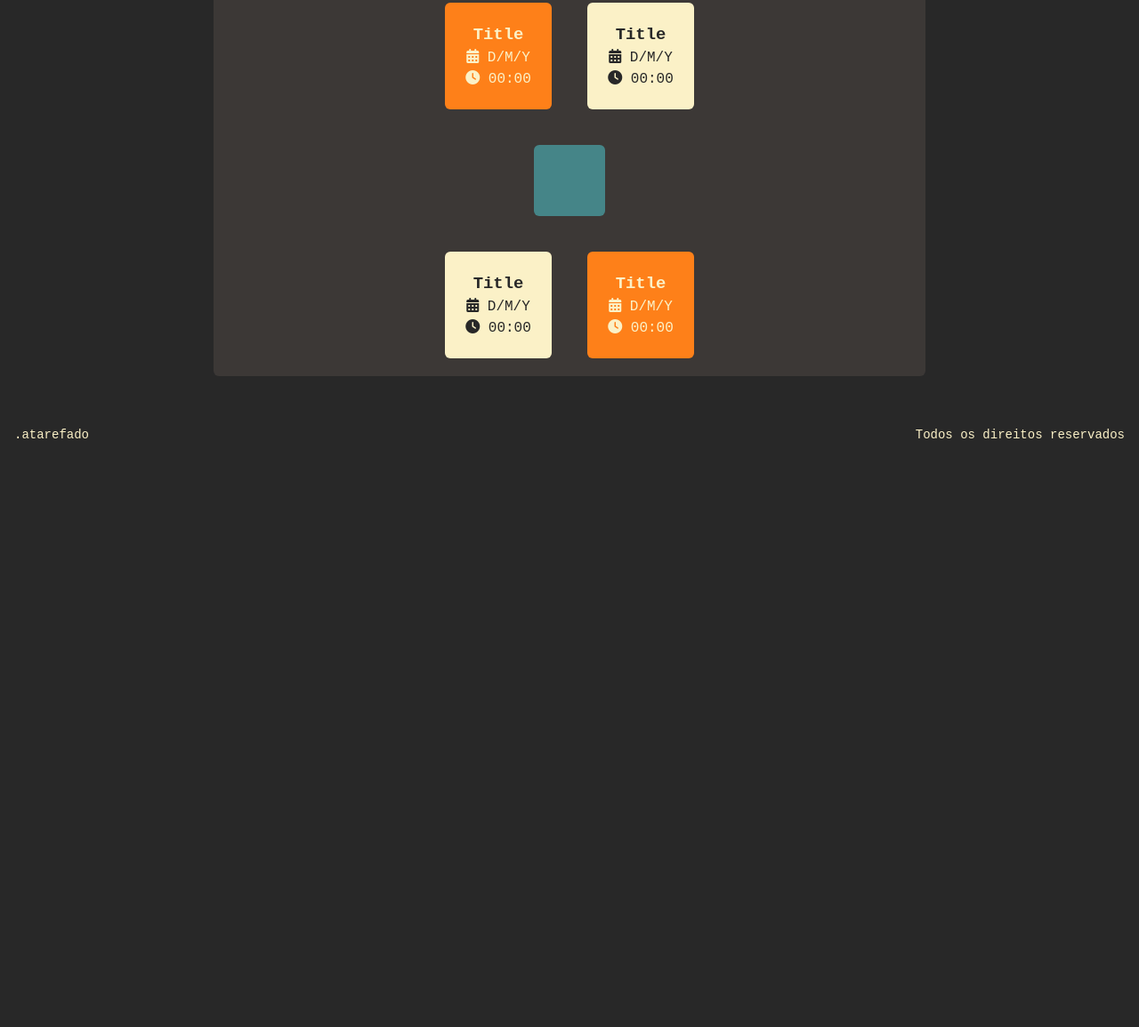
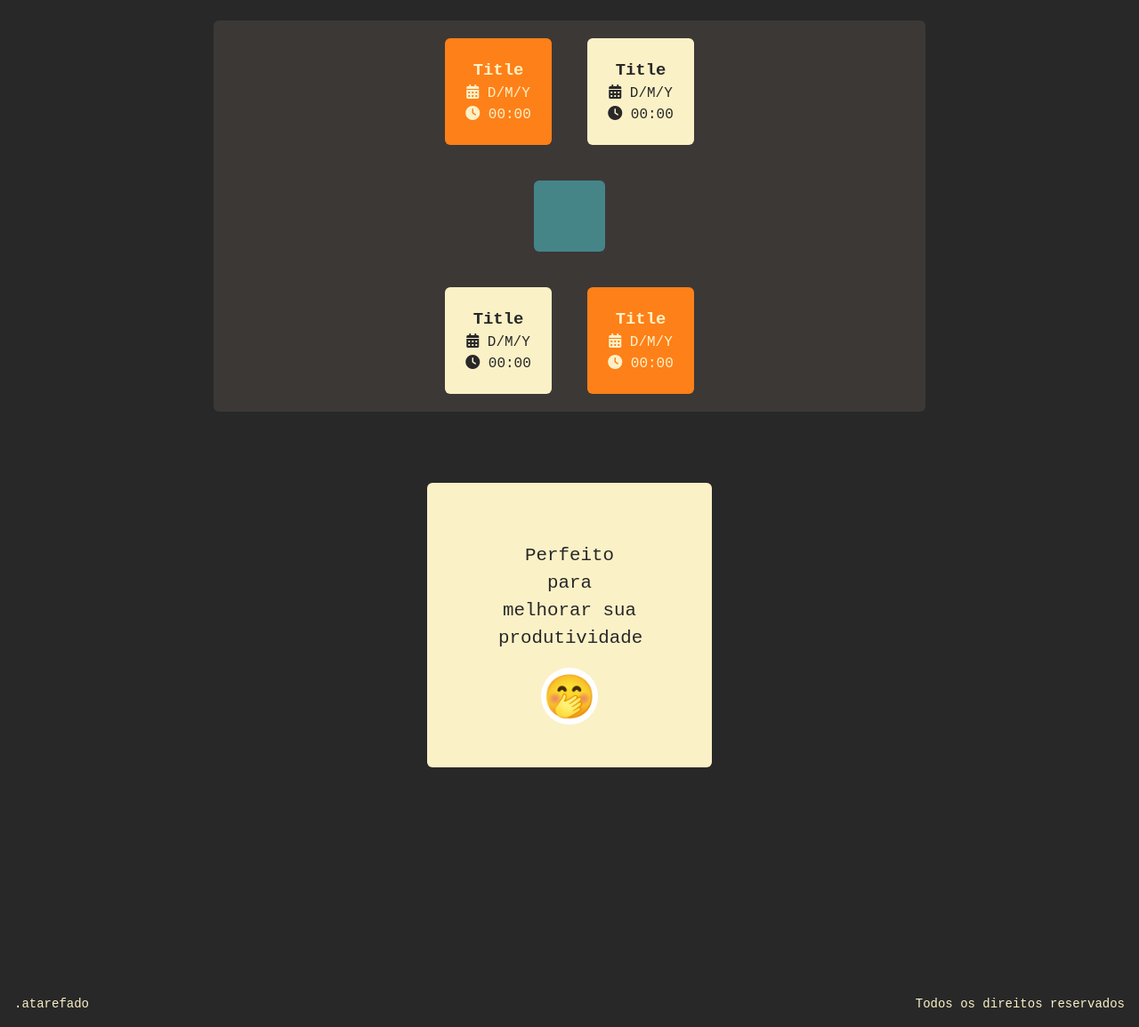
Before and after one commit to ederzin13/lista-de-tarefas, a website: page app/index.html in a window 1280 px wide. Shown: the part 368-1523 px from the top of the page at 89% size. Before the commit the page ends 883 px from the top, so only its background shows below. Drawn offline with Linux system fonts and the light colour scheme; a web font is replaced by a local one.

Commit message:
post-it emoji

```diff
--- a/app/index.html
+++ b/app/index.html
@@ -20,11 +20,11 @@
             >
                 <a href="" class="btn btn-ghost text-h3">.atarefado</a>
                 <i class="fa-solid fa-bars mr-4"></i>
-                <!--
+
                 <nav class="flex gap-2">
                     <a href="" class="btn btn-ghost">Docs</a>
                     <a href="" class="btn btn-ghost">Sobre</a>
-                </nav> -->
+                </nav>
             </header>
 
             <div class="">
@@ -47,9 +47,7 @@
                 </div>
             </div>
 
-            <!-- CONTAINER DE VITRINE AQUI -->
-
-            <div class="flex items-center justify-center mb-10">
+            <div class="flex items-center justify-center m-10">
                 <div
                     class="container flex-col bg-bg-light w-80 h-110 sm:w-100 md:w-140 lg:w-200 rounded-md justify-center justify-items-center"
                 >
@@ -125,6 +123,29 @@
                 </div>
             </div>
 
+            <div class="flex items-center justify-center">
+                <div
+                    class="container h-150 w-100 justify-center justify-items-center"
+                >
+                    <div
+                        class="container flex-col bg-cream h-80 w-80 mt-10 justify-center justify-items-center content-center rounded-md"
+                    >
+                        <div
+                            class="container size-[160px] text-center content-center"
+                        >
+                            <p class="text-bg text-h2-mbl">
+                                Perfeito para melhorar sua produtividade
+                            </p>
+                        </div>
+                        <div
+                            class="container flex rounded-full bg-white size-[4rem] justify-center justify-items-center"
+                        >
+                            <p class="emoji">🤭</p>
+                        </div>
+                    </div>
+                </div>
+            </div>
+
             <div class="bg-bg"></div>
             <footer class="footer flex justify-between p-4">
                 <div class="">
--- a/app/styles/app.css
+++ b/app/styles/app.css
@@ -45,3 +45,7 @@ main {
         width: 100%;
     }
 }
+
+.emoji {
+    font-size: 3rem;
+}
```
Also changed, not shown: app/styles/output.css.
